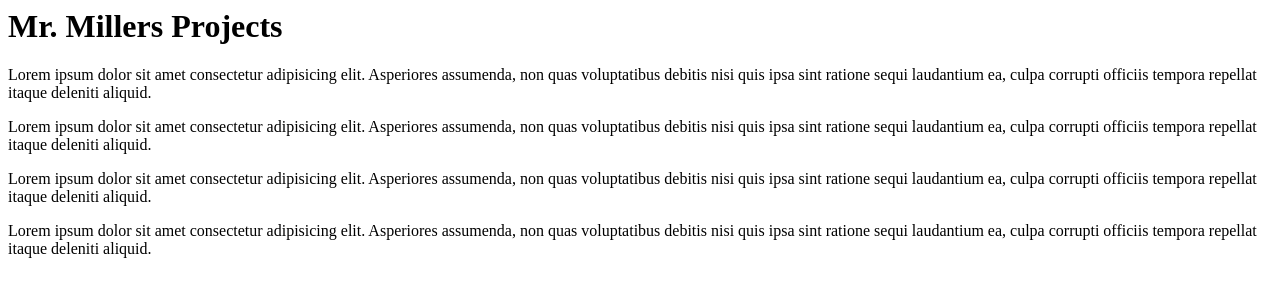
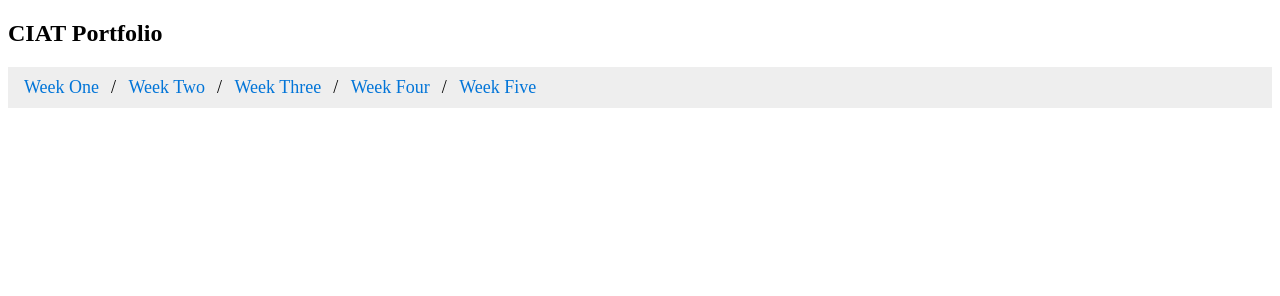
Before and after one commit to asdqmiller/asdqmiller, a plain HTML site: page index.html in a window 1280 px wide. Drawn offline with Linux system fonts and the light colour scheme.

Commit message:
Update index.html

```diff
--- a/index.html
+++ b/index.html
@@ -1,14 +1,23 @@
+<!DOCTYPE html>
 <html lang="en">
 <head>
     <meta charset="UTF-8">
     <meta name="viewport" content="width=device-width, initial-scale=1.0">
-    <title>ASD102B Portfolio</title>
+    <link rel="stylesheet" href="styles.css" />
+
+    <title>Demo Lab One</title>
+    <!-- <script src="add.js" defer></script> -->
 </head>
+
 <body>
-    <h1>Mr. Millers Projects</h1>
-    <p>Lorem ipsum dolor sit amet consectetur adipisicing elit. Asperiores assumenda, non quas voluptatibus debitis nisi quis ipsa sint ratione sequi laudantium ea, culpa corrupti officiis tempora repellat itaque deleniti aliquid.</p>
-    <p>Lorem ipsum dolor sit amet consectetur adipisicing elit. Asperiores assumenda, non quas voluptatibus debitis nisi quis ipsa sint ratione sequi laudantium ea, culpa corrupti officiis tempora repellat itaque deleniti aliquid.</p>
-    <p>Lorem ipsum dolor sit amet consectetur adipisicing elit. Asperiores assumenda, non quas voluptatibus debitis nisi quis ipsa sint ratione sequi laudantium ea, culpa corrupti officiis tempora repellat itaque deleniti aliquid.</p>
-    <p>Lorem ipsum dolor sit amet consectetur adipisicing elit. Asperiores assumenda, non quas voluptatibus debitis nisi quis ipsa sint ratione sequi laudantium ea, culpa corrupti officiis tempora repellat itaque deleniti aliquid.</p>
+    <h2>CIAT Portfolio</h2>
+    <ul class="breadcrumb">
+      <li><a href="#">Week One</a></li>
+      <li><a href="#">Week Two</a></li>
+      <li><a href="#">Week Three</a></li>
+      <li><a href="#">Week Four</a></li>
+      <li><a href="#">Week Five</a></li>
+    </ul>
+
 </body>
 </html>
```
